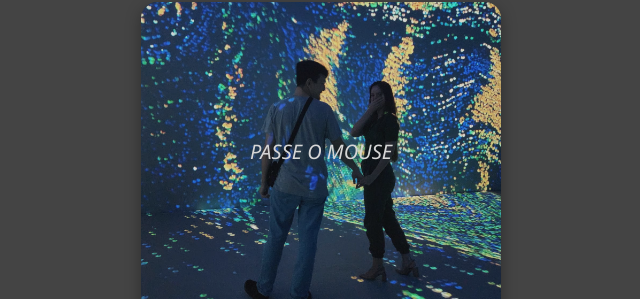
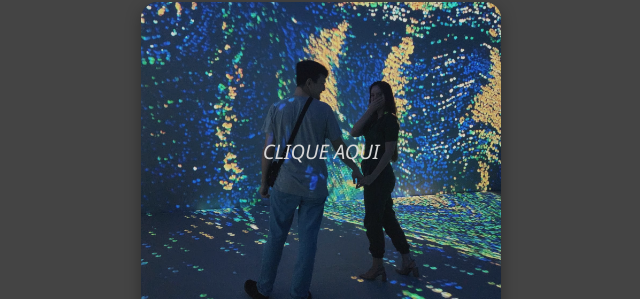
Before and after one commit to RaphaelRino/niver, a plain HTML site: page index.html in a window 1280 px wide. Shown: the part 217-516 px from the top of the page, 319-959 px from the left. Drawn offline with Linux system fonts and the light colour scheme.

Commit message:
Atualizar o index.html

```diff
--- a/index.html
+++ b/index.html
@@ -11,7 +11,7 @@
         <div class="container">
             <div class="card">
                 <div class="img">
-                    <span>Passe o mouse</span>
+                    <span>Clique aqui</span>
                 </div>
 
                 <div class="content">
```
